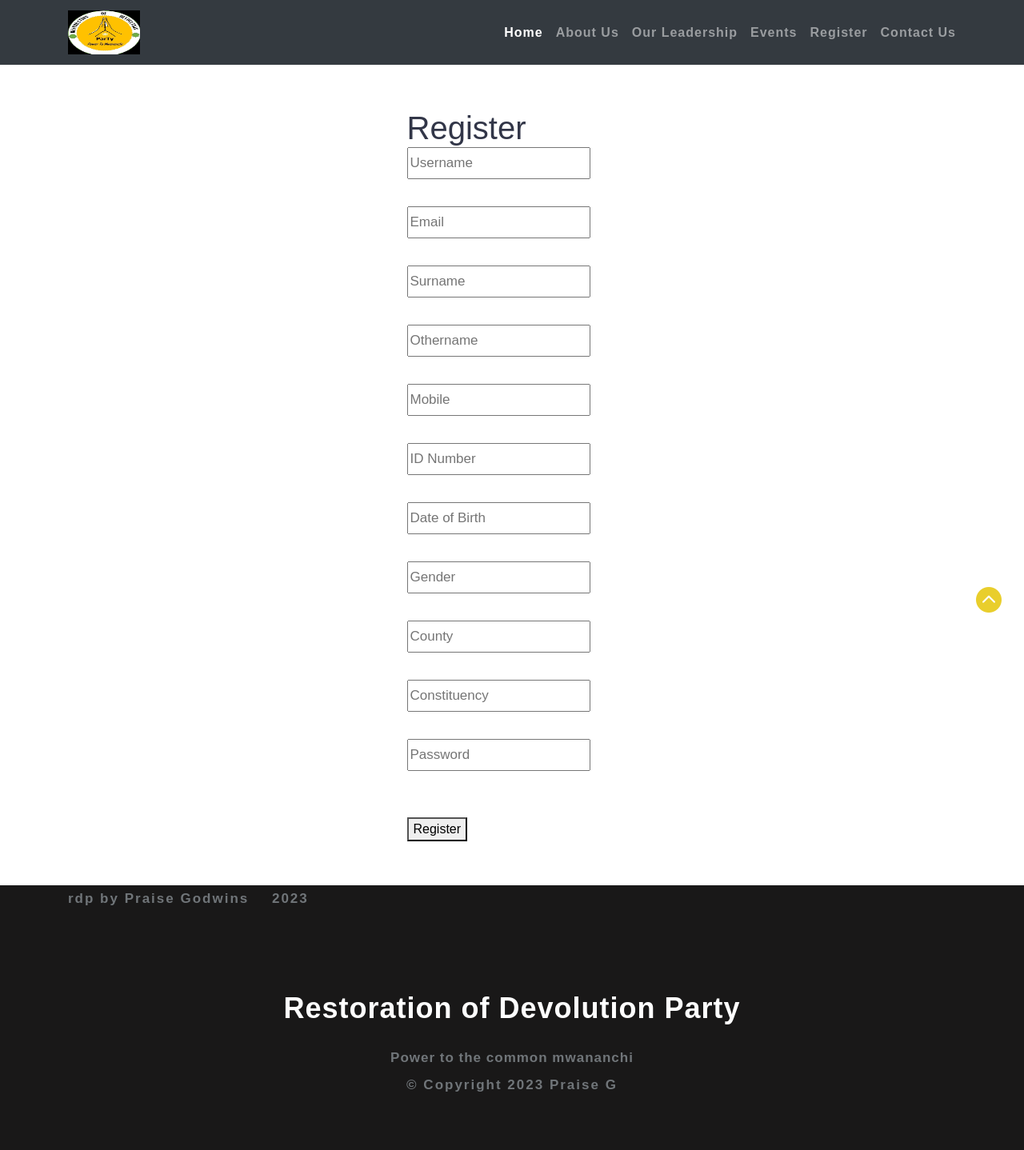
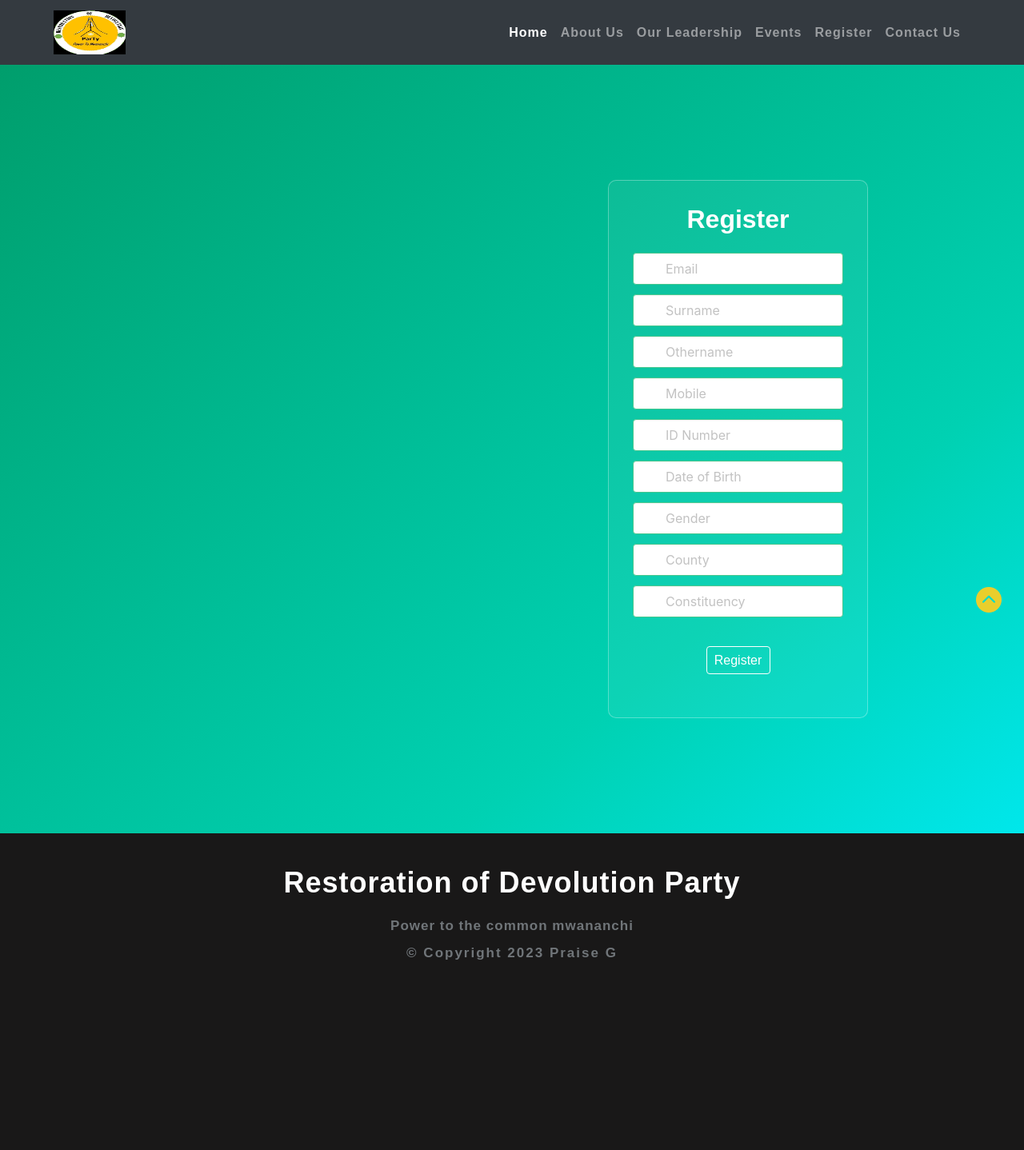
Before and after one commit to godwins3/rdp, a Flask app: page /login in a window 1280 px wide. Shown: the whole page at 80% size. After the commit the page ends 1200 px from the top, so only its background shows below. Run offline with Flask 2, Linux system fonts and the light colour scheme; some libraries are stand-ins or nearby versions; some web fonts are replaced.

Commit message:
fixing bugs

```diff
--- a/app.py
+++ b/app.py
@@ -56,31 +56,39 @@ def logout():
 
 
 # -------- Signup ---------------------------------------------------------- #
-@app.route('/signup', methods=['GET', 'POST'])
-def signup():
+@app.route('/register', methods=['GET', 'POST'])
+def register():
     title = 'rdp - signup'
     if not session.get('logged_in'):
         form = forms.LoginForm(request.form)
         if request.method == 'POST':
-            username = request.form['username'].lower()
             surname = request.form['surname'].upper()
             othername = request.form['othername'].upper()
             mobile = request.form['mobile']
             idnumber = request.form['idnumber']
-            D_O_B = request.form['d_o_b']
+            D_O_B = request.form['D_O_B']
             gender = request.form['gender'].upper()
             county = request.form['county'].upper()
             constituency = request.form['constituency'].upper()
-            password = helpers.hash_password(request.form['password'])
             email = request.form['email']
             if form.validate():
-                if not helpers.username_taken(username):
-                    helpers.add_user(username, password, email, surname, othername)
+                if not helpers.username_taken(idnumber):
+                    helpers.add_user(
+                        email,
+                        surname,
+                        othername,
+                        mobile,
+                        idnumber,
+                        D_O_B,
+                        gender,
+                        county,
+                        constituency
+                        )
                     session['logged_in'] = True
-                    session['username'] = username
-                    return json.dumps({'status': 'Signup successful'})
-                return json.dumps({'status': 'Username taken'})
-            return json.dumps({'status': 'User/Pass required'})
+                    session['idnumber'] = idnumber
+                    return json.dumps({'status': 'Registration successful'})
+                return json.dumps({'status': 'ID Number taken'})
+            return json.dumps({'status': 'Check your credentials'})
         return render_template('login.html', form=form, title=title)
     return redirect(url_for('login'))
 
@@ -275,4 +283,4 @@ def unauthorized_error(error):
 
 # ======== Main ============================================================== #
 if __name__ == "__main__":
-    app.run(debug=True, use_reloader=True, host="0.0.0.0")
+    app.run(debug=True, use_reloader=True, host="0.0.0.0", port=8000)
--- a/scripts/forms.py
+++ b/scripts/forms.py
@@ -7,8 +7,6 @@ from wtforms.validators import DataRequired, Length
 
 
 class LoginForm(Form):
-    username = StringField('Username:', validators=[validators.Length(min=1, max=30)])
-    password = StringField('Password:', validators=[validators.Length(min=1, max=30)])
     surname = StringField('Surname:', validators=[validators.Length(min=1, max=30)])
     othername = StringField('Other Name:', validators=[validators.Length(min=1, max=30)])
     idnumber = StringField('Id Number:', validators=[validators.Length(min=1, max=30)])
--- a/scripts/tabledef.py
+++ b/scripts/tabledef.py
@@ -26,13 +26,19 @@ def db_connect():
 class User(Base):
     __tablename__ = "user"
 
-    id = Column(Integer, primary_key=True)
-    username = Column(String(30), unique=True)
-    password = Column(String(512))
-    email = Column(String(50))
+    email = Column(String(50), unique=True)
+    surname =Column(String(50))
+    othername = Column(String(50))
+    mobile =Column(Integer, unique=True)
+    idnumber =Column(Integer, unique=True, primary_key=True)
+    D_O_B = Column(String(50))
+    gender =Column(String(50))
+    county = Column(String(50))
+    constituency =Column(String(50))
+
 
     def __repr__(self):
-        return '<User %r>' % self.username
+        return '<User %r>' % self.idnumber
 
 
 engine = db_connect()  # Connect to database
--- a/static/js/scripts.js
+++ b/static/js/scripts.js
@@ -47,13 +47,19 @@ $(document).ready(function() {
   $(document).on("click", "#signup-button", function() {
     $.post({
       type: "POST",
-      url: "/signup",
-      data: {"username": $("#signup-user").val(),
-             "password": $("#signup-pass").val(),
+      url: "/register",
+      data: {"surname": $("#signup-surname").val(),
+             "othername": $("#signup-othername").val(),
+             "mobile": $("#signup-mobile").val(),
+             "idnumber": $("#signup-idnumber").val(),
+             "D_O_B": $("#signup-D_O_B").val(),
+             "gender": $("#signup-gender").val(),
+             "county": $("#signup-county").val(),
+             "constituency": $("#signup-constituency").val(),
              "email": $("#signup-mail").val()},
       success(response) {
         var status = JSON.parse(response)["status"];
-        if (status === "Signup successful") { location.reload(); }
+        if (status === "Registration successful") { location.reload(); }
         else { message(status, true, "signup-box"); }
       }
     });
--- a/templates/layout.html
+++ b/templates/layout.html
@@ -104,9 +104,8 @@
 
 	</script>
 
-	<script src="https://code.jquery.com/jquery-3.3.1.slim.min.js"
-		integrity="sha384-q8i/X+965DzO0rT7abK41JStQIAqVgRVzpbzo5smXKp4YfRvH+8abtTE1Pi6jizo"
-		crossorigin="anonymous"></script>
+	<!-- <script src="{{ url_for('static', filename='js/scripts.js') }}"></script> -->
+
 	<script src="https://cdnjs.cloudflare.com/ajax/libs/popper.js/1.14.7/umd/popper.min.js"
 		integrity="sha384-UO2eT0CpHqdSJQ6hJty5KVphtPhzWj9WO1clHTMGa3JDZwrnQq4sF86dIHNDz0W1"
 		crossorigin="anonymous"></script>
@@ -119,7 +118,11 @@
 	<script src="https://cdn.jsdelivr.net/npm/popper.js@1.16.0/dist/umd/popper.min.js"
 		integrity="sha384-Q6E9RHvbIyZFJoft+2mJbHaEWldlvI9IOYy5n3zV9zzTtmI3UksdQRVvoxMfooAo"
 		crossorigin="anonymous"></script>
+	<script src="https://cdnjs.cloudflare.com/ajax/libs/jquery/3.3.1/jquery.min.js"></script>
+	<script src="https://cdnjs.cloudflare.com/ajax/libs/jqueryui/1.12.1/jquery-ui.min.js"></script>
+
 	</body>
+
 	<!-- css files -->
 	<link rel="stylesheet" href="https://stackpath.bootstrapcdn.com/bootstrap/4.3.1/css/bootstrap.min.css"
 		integrity="sha384-ggOyR0iXCbMQv3Xipma34MD+dH/1fQ784/j6cY/iJTQUOhcWr7x9JvoRxT2MZw1T" crossorigin="anonymous">
@@ -135,6 +138,9 @@
 		integrity="sha384-TX8t27EcRE3e/ihU7zmQxVncDAy5uIKz4rEkgIXeMed4M0jlfIDPvg6uqKI2xXr2" crossorigin="anonymous">
     <link href="https://fonts.googleapis.com/css?family=Montserrat&display=swap" rel="stylesheet">
     <link rel="stylesheet" href="{{ url_for('static', filename='css/blog.css') }}">
+	<link rel="stylesheet" href="https://cdnjs.cloudflare.com/ajax/libs/bulma/0.6.2/css/bulma.min.css">
+    <link rel="stylesheet" href="../static/css/style.css">
+
 
 
 
@@ -182,7 +188,7 @@
 						<a class="nav-link" href="{{ url_for('events') }}">Events</a>
 					</li>
 					<li class="nav-item">
-						<a class="nav-link" href="{{ url_for('signup') }}">Register</a>
+						<a class="nav-link" href="{{ url_for('register') }}">Register</a>
 					</li>
 					<li class="nav-item">
 						<a class="nav-link" href="{{ url_for('contact') }}">Contact Us</a>
--- a/templates/login.html
+++ b/templates/login.html
@@ -18,17 +18,6 @@
           <div id="signup-box" class="signup-box">
             <div class="signup-area">
               <h1 class="title">Register</h1>
-              <div class="field">
-                <p class="control has-icons-left has-icons-right">
-                  <input id="signup-user" class="input is-success" type="text" placeholder="Username">
-                  <span class="icon is-small is-left">
-                    <i class="fa fa-user"></i>
-                  </span>
-                  <span class="icon is-small is-right">
-                    <i class="fa fa-check"></i>
-                  </span>
-                </p>
-              </div>
               <div class="field">
                 <p class="control has-icons-left has-icons-right">
                   <input id="signup-mail" class="input is-success" type="text" placeholder="Email">
@@ -128,21 +117,10 @@
                   </span>
                 </p>
               </div>
-              <div class="field">
-                <p class="control has-icons-left has-icons-right">
-                  <input id="signup-pass" class="input" type="password" placeholder="Password">
-                  <span class="icon is-small is-left">
-                    <i class="fa fa-lock"></i>
-                  </span>
-                  <span class="icon is-small is-right">
-                    <i class="fa fa-check"></i>
-                  </span>
-                </p>
-              </div>
-              <br>
-              <button type="submit">
-                <a id="signup-button" class="form-button button is-primary is-inverted is-outlined">Register</a>
-              </button>
+             <br>
+
+              <a id="signup-button" class="form-button button is-primary is-inverted is-outlined">Register</a>
+
               <br>
               <br>
               <i><a id="feedback" class="feedback"></a></i>
@@ -153,31 +131,7 @@
     </div>
   </div>
 </section>
-<section class="hero">
-  <footer class="footer">
-    <div class="container">
-      <div class="content has-text-centered">
-        <p>
-          <strong>rdp</strong> by Praise Godwins
-          <span class="icon is-small">
-            <i class="fa fa-copyright"></i>
-          </span>2023</a>
-        </p>
-        <p>
-          <a class="icon has-text-primary" href="https://github.com/anfederico" target="_blank">
-            <i class="fa fa-globe"></i>
-          </a>
-          <a class="icon has-text-primary" href="https://github.com/anfederico" target="_blank">
-            <i class="fa fa-github"></i>
-          </a>
-          <a class="icon has-text-primary" href="mailto:anfederico@github.user" target="_blank">
-            <i class="fa fa-envelope"></i>
-          </a>
-        </p>
-      </div>
-    </div>
-  </footer>
-</section>
+<script src="../static/js/scripts.js"></script>
 {% endblock %}
 {% block scripts %}
 <script src="../static/js/scripts.js"></script>
```
Also changed, not shown: scripts/helpers.py (+15 -22 lines), 1 other file.
